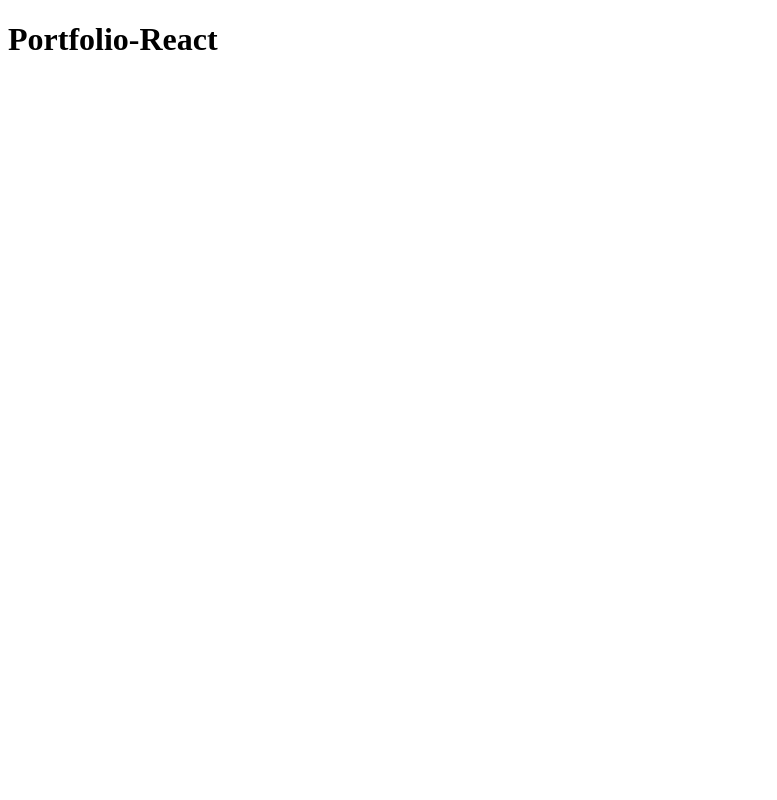
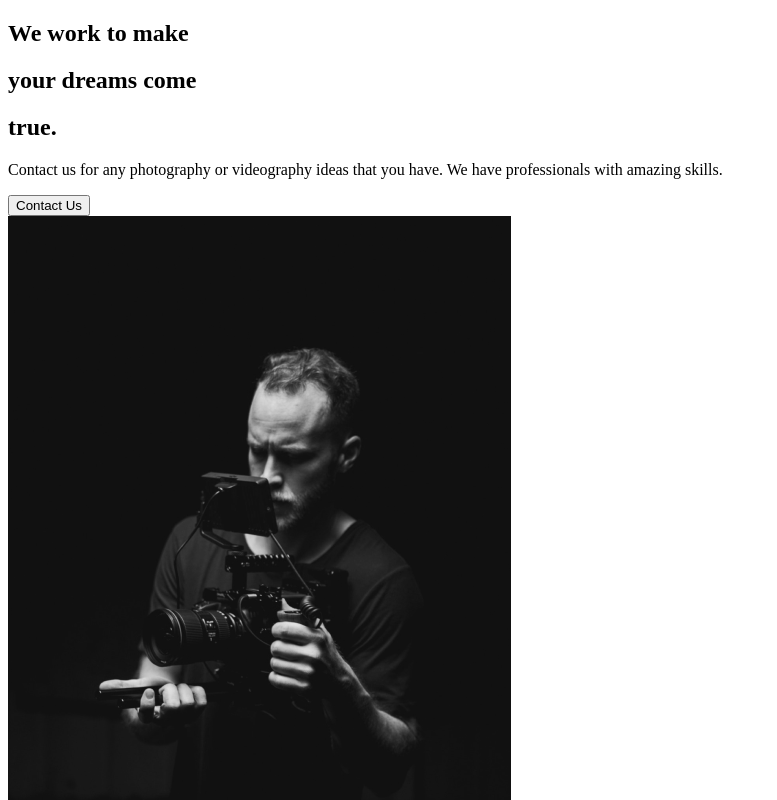
Before and after one commit to theyashpatel/portfolio-react, a React (Create React App) app: page / in a window 1280 px wide. Shown: the top 800 px of the page, without its empty margins (0-777 px from the left). Built offline with nearby package versions, Linux system fonts and the light colour scheme.

Commit message:
about section

```diff
--- a/package.json
+++ b/package.json
@@ -6,9 +6,13 @@
     "@testing-library/jest-dom": "^5.11.5",
     "@testing-library/react": "^11.1.1",
     "@testing-library/user-event": "^12.2.1",
+    "framer-motion": "^2.9.4",
     "react": "^17.0.1",
     "react-dom": "^17.0.1",
+    "react-intersection-observer": "^8.30.3",
+    "react-router-dom": "^5.2.0",
     "react-scripts": "4.0.0",
+    "styled-components": "^5.2.1",
     "web-vitals": "^0.2.4"
   },
   "scripts": {
--- a/src/App.js
+++ b/src/App.js
@@ -1,9 +1,10 @@
 import React from "react";
+import AboutUs from "./pages/AboutUs";
 
 function App() {
   return (
     <div className="App">
-      <h1>Portfolio-React</h1>
+      <AboutUs />
     </div>
   );
 }
--- /dev/null
+++ b/src/components/AboutSection.js
@@ -0,0 +1,32 @@
+import React from "react";
+import home1 from "../img/home1.png";
+
+export default function AboutSection() {
+  return (
+    <div>
+      <div className="description">
+        <div className="title">
+          <div className="hide">
+            <h2>We work to make</h2>
+          </div>
+          <div className="hide">
+            <h2>
+              your <span>dreams</span> come
+            </h2>
+          </div>
+          <div className="hide">
+            <h2>true.</h2>
+          </div>
+        </div>
+        <p>
+          Contact us for any photography or videography ideas that you have. We
+          have professionals with amazing skills.
+        </p>
+        <button>Contact Us</button>
+      </div>
+      <div className="image">
+        <img src={home1} alt="guy with a camera" />
+      </div>
+    </div>
+  );
+}
--- /dev/null
+++ b/src/pages/AboutUs.js
@@ -0,0 +1,6 @@
+import React from "react";
+import AboutSection from "../components/AboutSection";
+
+export default function AboutUs() {
+  return <AboutSection />;
+}
```
Also changed, not shown: 1 other file (tests, documents, lock files or other folders).
